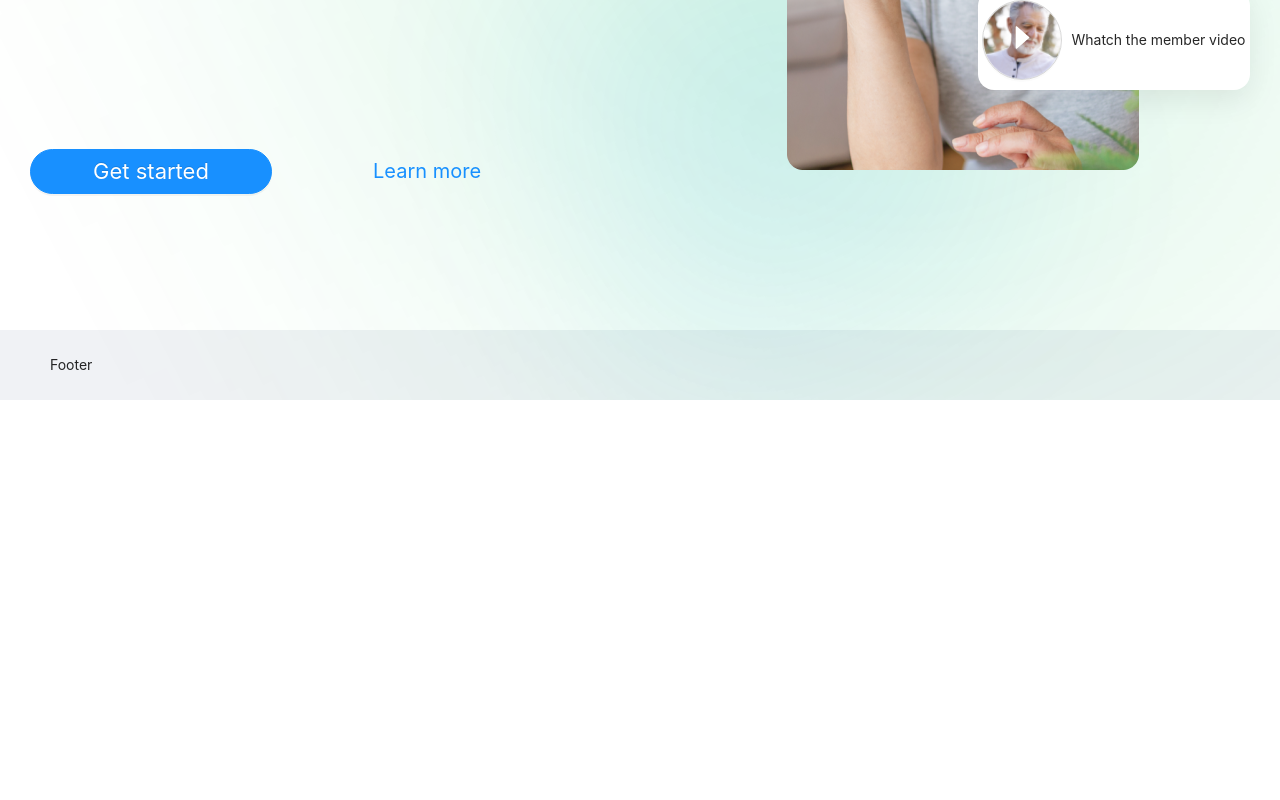
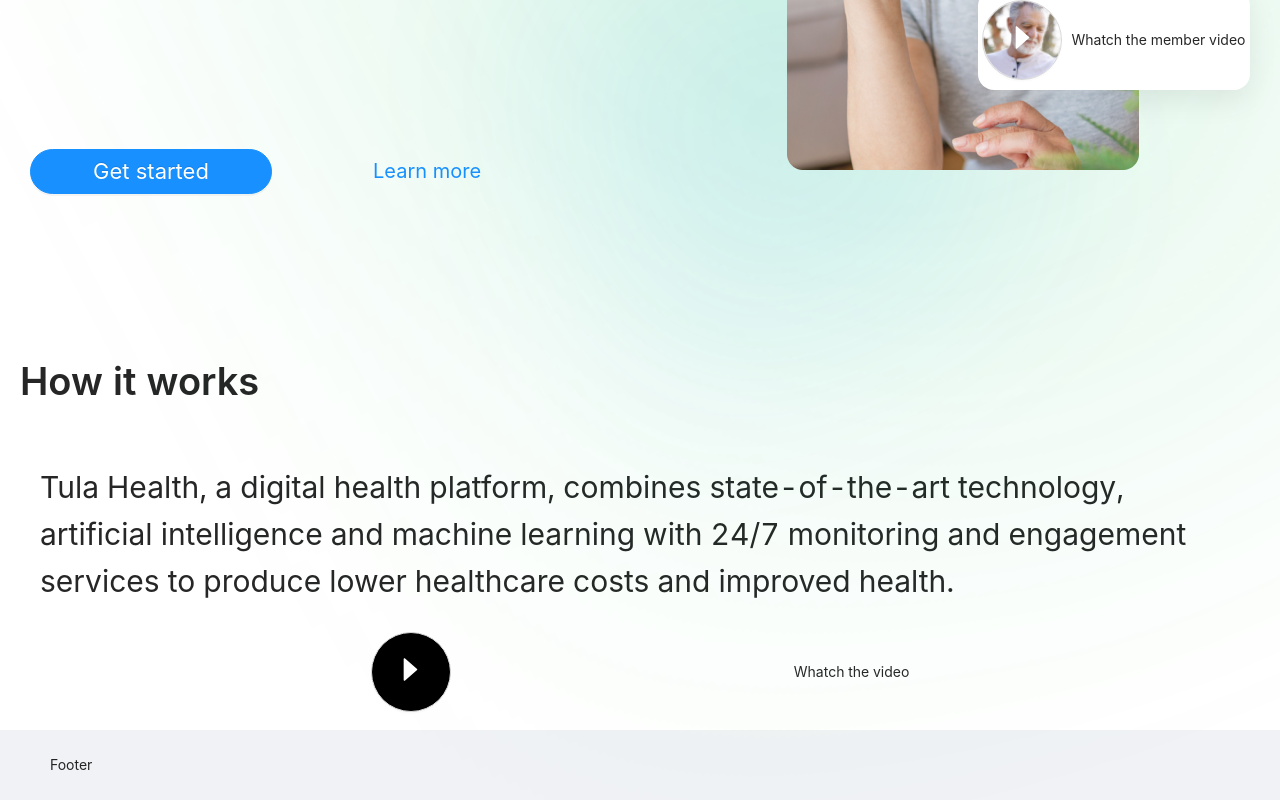
Before and after one commit to zagliadov/health, a React (Create React App) app: page / in a window 1280 px wide. Shown: the part 556-1356 px from the top of the page. Before the commit the page ends 956 px from the top, so only its background shows below. Built offline with nearby package versions, Linux system fonts and the light colour scheme.

Commit message:
how it works header added

```diff
--- a/src/components/App/App.tsx
+++ b/src/components/App/App.tsx
@@ -4,6 +4,7 @@
 import { FrontPage } from "../FrontPage/FrontPage";
 import { Member } from "../Member/Member";
 import { AboutTula } from "../AboutTula/AboutTula";
+import { HowItWorks } from '../HowItWorks/HowItWorks';
 import styled from 'styled-components';
 import { ExtraSmallMenu } from '../Header/Menu/ExtraSmallMenu/ExtraSmallMenu';
 import { RootState, useAppSelector } from "../../features/app/store";
@@ -44,6 +45,7 @@
             <Member />
           </FrontPageWrapper>
         }
+        <HowItWorks />
 
 
       </Content>
--- /dev/null
+++ b/src/components/HowItWorks/HowItWorks.tsx
@@ -0,0 +1,98 @@
+import { FC } from 'react';
+import styled from 'styled-components';
+import { Row, Typography, Button } from 'antd';
+import secondPic from '../../img/secondPic.png';
+import { CaretRightOutlined } from "@ant-design/icons";
+
+const { Title, Text } = Typography;
+
+const ImageWrapper = styled.div`
+  width: 100%;
+  height: 60%;
+  position: relative;
+  z-index: 2;
+  background: url(${secondPic});
+  background-position: center center;
+  background-size: contain;
+  background-repeat: no-repeat;
+`;
+
+const Wrapper = styled(Row)`
+  display: flex;
+  height: 50vh;
+  display: flex;
+  flex-direction: column;
+  justify-content: space-around;
+  align-items: center;
+  padding: 10px;
+  width: 100%;
+`;
+
+const TextWrapper = styled.div`
+    padding: 10px;
+`;
+
+const ModifiedTitel = styled(Title)`
+  font-style: normal;
+  font-weight: bold;
+  line-height: 120%;
+`;
+const ModifiedText = styled(Text)`
+  display: flex;
+  font-style: normal;
+  font-weight: normal;
+  font-size: 18px;
+  @media (min-width: 768px) {
+    font-size: 30px;
+    padding-top: 40px;
+    padding-left: 20px;
+    padding-right: 20px;
+  }
+`;
+const VideoButton = styled(Button)`
+  display: flex;
+  justify-content: center;
+  align-items: center;
+  background-color: #000000;
+  width: 80px;
+  height: 80px;
+  &:hover,
+  &:focus,
+  &:active {
+    background-color: #000000;
+  }
+`;
+
+const ButtonWrapper = styled.div`
+  display: flex;
+  justify-content: space-around;
+  align-items: center;
+  width: 70%;
+`;
+
+const ModifiedCaretRightOutlined = styled(CaretRightOutlined)`
+  font-size: 33px;
+  color: #ffffff;
+`;
+
+export const HowItWorks: FC = () => {
+
+
+    return (
+        <Wrapper>
+            <TextWrapper>
+                <ModifiedTitel>How it works</ModifiedTitel>
+                <ModifiedText>
+                    Tula Health, a digital health platform, combines state-of-the-art technology, artificial intelligence and machine learning with 24/7 monitoring and engagement services to produce lower healthcare costs and improved health.
+                </ModifiedText>
+            </TextWrapper>
+
+            <ButtonWrapper>
+                <VideoButton shape="circle" size="large">
+                    <ModifiedCaretRightOutlined />
+                </VideoButton>
+                <Text>Whatch the video</Text>
+            </ButtonWrapper>
+        </Wrapper>
+    );
+}
```
